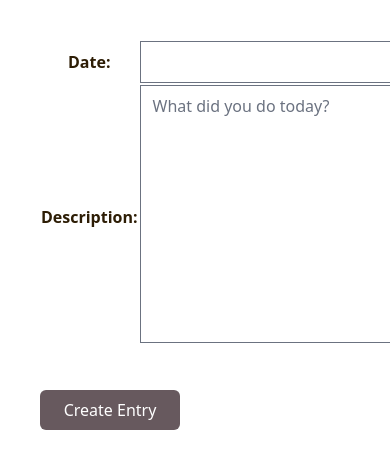
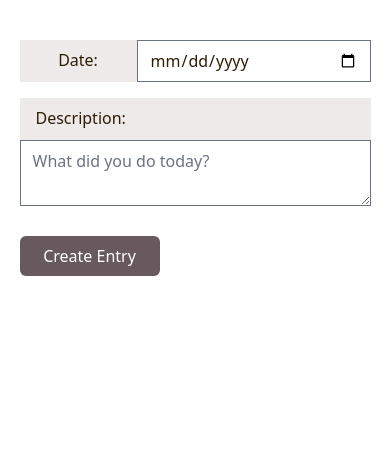
Before and after one commit to laurencmendoza/my-closet-tracker, a Django app: page /outfit_tracker/new_entry/ in a window 390 px wide; the page is wider, and only the part inside the window is pictured. Shown: the part 64-533 px from the top of that part. Run offline with Django 4.2, Linux system fonts and the light colour scheme; the visitor is signed in with stand-in values (Sample User, id 1); some libraries are stand-ins or nearby versions.

Commit message:
edit entry form for mobile responsiveness

```diff
--- a/main_app/templates/main_app/date_form.html
+++ b/main_app/templates/main_app/date_form.html
@@ -2,17 +2,19 @@
 
 {% block content %}
 <!-- Leaving the action empty makes the form post to the same url used to display it -->
-<form class="m-10 text-darkbrown" action="" method="POST">
+<form class="my-10 text-darkbrown w-max mx-auto" action="" method="POST">
     <!-- Django requires the following for security purposes -->
     {% csrf_token %}
-    <table>
-        <!-- Render the inputs inside of <tr>s & <td>s -->
-        {{ form.as_table }}
-    </table>
+    <div class="flex mb-4">
+        <div class="bg-brownwhite text-darkbrown h-[42px] py-2 font-medium w-[30vw] sm:w-[100px] text-center">Date:</div>
+        <input class="w-[60vw] sm:w-[200px]" name="date" type="date" required>
+    </div>
+    <div class="bg-brownwhite text-darkbrown h-[42px] py-2 pl-4 font-medium w-[90vw] sm:w-[650px]">Description:</div>
+    <textarea class="w-[90vw] sm:w-[650px]" name="description" required placeholder="What did you do today?"></textarea>
     {% if object %}
-    <input type="submit" value="Update" class="bg-brown mt-10 hover:bg-darkbrown text-white w-[100px] h-[40px] rounded-md">
+    <input type="submit" value="Update" class="block bg-brown mt-6 hover:bg-darkbrown text-white w-[100px] h-[40px] rounded-md">
     {% else %}
-    <input type="submit" value="Create Entry" class="bg-brown mt-10 hover:bg-darkbrown text-white w-[140px] h-[40px] rounded-md">
+    <input type="submit" value="Create Entry" class="block bg-brown mt-6 hover:bg-darkbrown text-white w-[140px] h-[40px] rounded-md">
     {% endif %}
 </form>
 {% endblock %}
--- a/main_app/views.py
+++ b/main_app/views.py
@@ -204,7 +204,7 @@ def outfit_detail(request, outfit_id):
 
 class OutfitTracker(LoginRequiredMixin, ListView):
   def get_queryset(self):
-    queryset = Date.objects.filter(user=self.request.user).order_by('-date').values()
+    queryset = Date.objects.filter(user=self.request.user).order_by('-date')
     return queryset
 
 
--- a/theme/static/css/dist/styles.css
+++ b/theme/static/css/dist/styles.css
@@ -1230,6 +1230,18 @@ select {
   width: 280px;
 }
 
+.w-\[50vw\] {
+  width: 50vw;
+}
+
+.w-\[60vw\] {
+  width: 60vw;
+}
+
+.w-\[\] {
+  width: ;
+}
+
 .max-w-7xl {
   max-width: 80rem;
 }
@@ -1814,6 +1826,34 @@ select {
     width: 300px;
   }
 
+  .sm\:w-\[325px\] {
+    width: 325px;
+  }
+
+  .sm\:w-\[3172px\] {
+    width: 3172px;
+  }
+
+  .sm\:w-\[172px\] {
+    width: 172px;
+  }
+
+  .sm\:w-\[120px\] {
+    width: 120px;
+  }
+
+  .sm\:w-\[3px\] {
+    width: 3px;
+  }
+
+  .sm\:w-\[200px\] {
+    width: 200px;
+  }
+
+  .sm\:w-\[100px\] {
+    width: 100px;
+  }
+
   .sm\:max-w-\[200px\] {
     max-width: 200px;
   }
```
